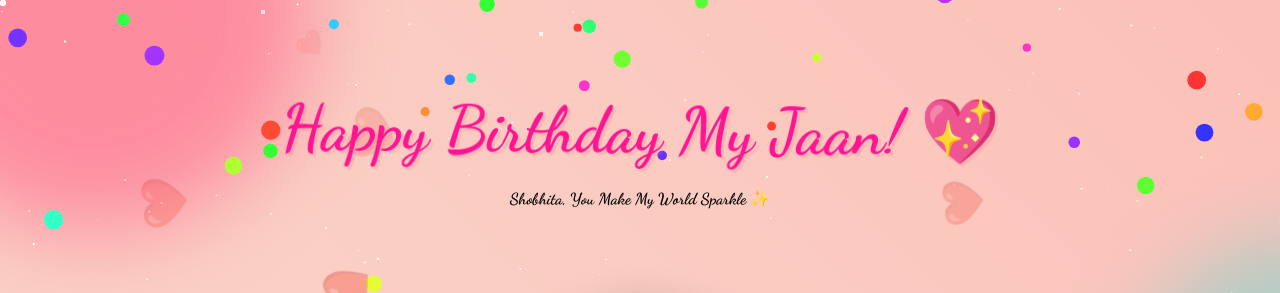
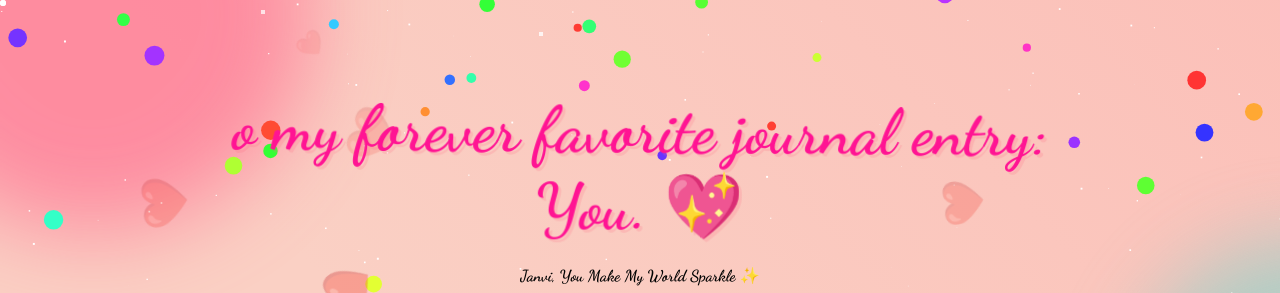
Before and after one commit to Nobbie22/Bd, a website: page main.html in a window 1280 px wide. Shown: the top 293 px of the page. Drawn offline with Linux system fonts and the light colour scheme; animation ran at ten frames a second.

Commit message:
Update main.html

```diff
--- a/main.html
+++ b/main.html
@@ -4,7 +4,7 @@
 <head>
   <meta charset="UTF-8">
   <meta name="viewport" content="width=device-width, initial-scale=1.0">
-  <title>HBD 🎂 Shobhita's Special Day! 🎂</title>
+  <title>For world best girlfriend</title>
   <link
     href="https://fonts.googleapis.com/css2?family=Dancing+Script:wght@700&family=Pacifico&family=Great+Vibes&display=swap"
     rel="stylesheet">
@@ -758,8 +758,8 @@
 
   <div class="magic-container">
     <header class="header">
-      <h1 class="main-heading">Happy Birthday My Jaan! 💖</h1>
-      <p class="subtitle">Shobhita, You Make My World Sparkle ✨</p>
+      <h1 class="main-heading">o my forever favorite journal entry: You. 💖</h1>
+      <p class="subtitle">Janvi, You Make My World Sparkle ✨</p>
     </header>
 
     <section class="profile-section">
```
